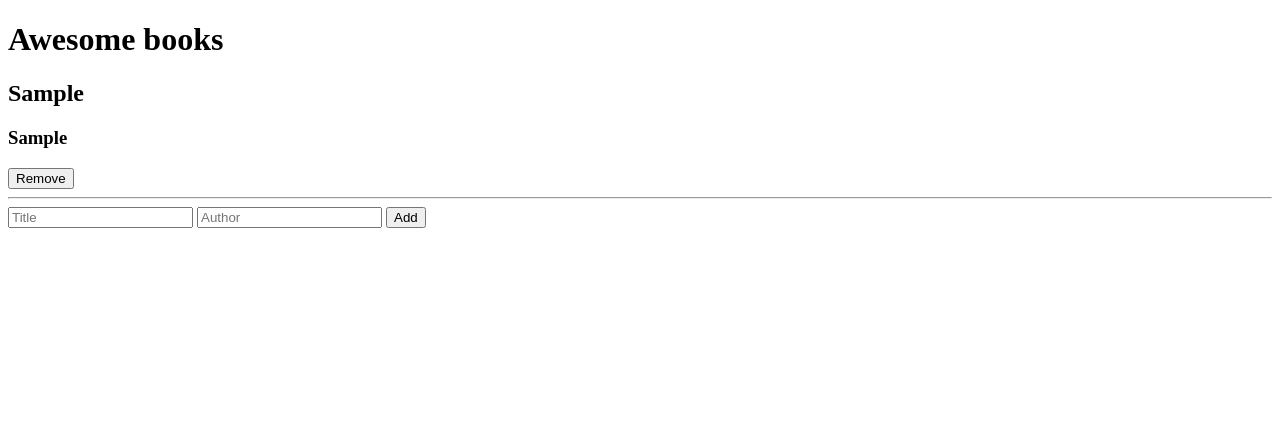
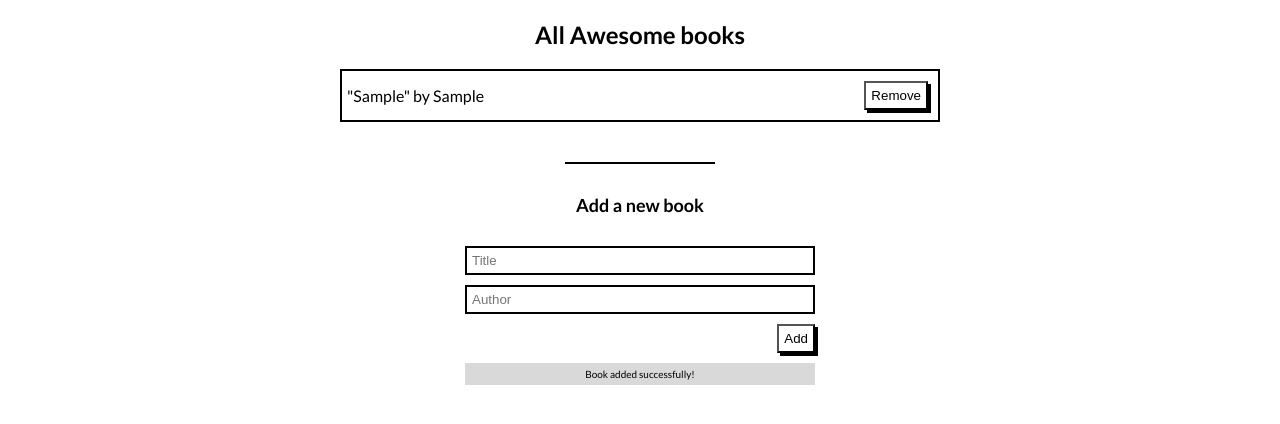
Before and after one commit to rbreva/awesome_books, a plain HTML site: page index.html in a window 1280 px wide. Both pictures are taken after typing "Sample", "Sample" into the empty fields and a click on the button "Add". Drawn offline with Linux system fonts and the light colour scheme.

Commit message:
refactor yo js clases

```diff
--- /dev/null
+++ b/css/styles.css
@@ -0,0 +1,140 @@
+/* -------Generales---------- */
+
+:root {
+  --black: #000;
+  --grey: #d9d9d9;
+  --white: #fff;
+  --principalFont: 'Lato', sans-serif;
+}
+
+html {
+  box-sizing: border-box;
+  font-size: 62.5%;
+}
+
+*,
+*::before,
+*::after {
+  box-sizing: border-box;
+  margin: 0;
+  outline: none;
+}
+
+a {
+  text-decoration: none;
+  color: inherit;
+}
+
+p,
+ul {
+  padding: 0;
+  margin: 0;
+}
+
+li {
+  list-style: none;
+}
+
+img {
+  width: 100%;
+  height: auto;
+}
+
+body {
+  background-color: var(--white);
+  font-size: 1.2rem;
+  font-family: var(--principalFont);
+  color: var(--black);
+  display: flex;
+  flex-direction: column;
+  height: 100vh;
+}
+
+header {
+  text-align: center;
+}
+
+h1 {
+  padding: 2rem;
+}
+
+.container {
+  width: 100%;
+  flex: 1;
+}
+
+.books {
+  width: 100%;
+  max-width: 60rem;
+  margin: auto;
+  border: 2px solid var(--black);
+}
+
+.book {
+  width: 100%;
+  display: flex;
+  align-items: center;
+  justify-content: space-between;
+}
+
+.book:nth-child(even) {
+  background-color: var(--grey);
+}
+
+.book__content {
+  padding: 0.5rem;
+  font-size: 1.6rem;
+}
+
+.book__remove {
+  padding: 1rem;
+}
+
+.book__removeBtn {
+  background-color: var(--white);
+  padding: 0.5rem;
+  box-shadow: 0.3rem 0.3rem var(--black);
+}
+
+hr {
+  margin: auto;
+  margin-top: 4rem;
+  width: 15rem;
+  border: 1px solid var(--black);
+}
+
+h2 {
+  text-align: center;
+  padding: 3rem;
+}
+
+.new_book {
+  width: 100%;
+  max-width: 35rem;
+  margin: auto;
+  display: flex;
+  flex-direction: column;
+  gap: 1rem;
+  align-items: flex-end;
+}
+
+.new_book input {
+  padding: 0.5rem;
+  border: 2px solid var(--black);
+  width: 100%;
+}
+
+.new_book__addBtn {
+  background-color: var(--white);
+  padding: 0.5rem;
+  box-shadow: 0.3rem 0.3rem var(--black);
+  width: fit-content;
+}
+
+.new_book__alertMsg {
+  font-size: 1rem;
+  background-color: var(--grey);
+  width: 100%;
+  text-align: center;
+  padding: 0.5rem;
+}
--- a/index.html
+++ b/index.html
@@ -5,13 +5,20 @@
   <meta http-equiv="X-UA-Compatible" content="IE=edge">
   <meta name="viewport" content="width=device-width, initial-scale=1.0">
   <title>Awesome books - Mauricio Mendoza</title>
+  <link  rel="icon" type="image/png" href="images/mm_ico.png">
+  <link rel="preconnect" href="https://fonts.googleapis.com">
+  <link rel="preconnect" href="https://fonts.gstatic.com" crossorigin>
+  <link href="https://fonts.googleapis.com/css2?family=Lato:wght@400;700&display=swap" rel="stylesheet">
+  <link rel="stylesheet" href="css/styles.css">
 </head>
-<body onload="showBooks()">
+<body>
 <header>
-  <h1>Awesome books</h1>
+  <h1>All Awesome books</h1>
 </header>
-<div>
+<div class="container">
   <div class="books">  </div>
+  <hr>
+  <h2>Add a new book</h2>
   <form class="new_book">
     <input type="text" class="new_book__title" id="bookTitle" name="bookTitle" placeholder="Title">
     <input type="text" class="new_book__author" id="bookAuthor" name="bookAuthor" placeholder="Author">
@@ -20,6 +27,6 @@
   </form>
 </div>
 <footer></footer>
-<script src="js/awesomeBooks.js"></script>
+<script src="js/awesomeBooksClasses.js"></script>
 </body>
 </html>
--- /dev/null
+++ b/js/awesomeBooksClasses.js
@@ -0,0 +1,90 @@
+let awesomeBooks = [];
+
+const addBtn = document.getElementById('addBtn');
+const alertMsg = document.getElementById('alertMsg');
+const bookS = document.querySelector('.books');
+
+class Book {
+  constructor(title, author) {
+    this.title = title;
+    this.author = author;
+  }
+
+  static showBooks() {
+    const awesomeBooksStorage = localStorage.getItem('awesomeBooks');
+    bookS.innerHTML = '';
+
+    if (awesomeBooksStorage === null) {
+      awesomeBooks = [];
+    } else {
+      awesomeBooks = JSON.parse(awesomeBooksStorage);
+    }
+    for (let i = 0; i < awesomeBooks.length; i += 1) {
+      awesomeBooks[i].index = [i];
+      Book.addBookToList(awesomeBooks[i]);
+    }
+  }
+
+  static addBookToList(book) {
+    const addbook = document.createElement('div');
+    addbook.classList.add('book');
+    addbook.innerHTML = `
+    <div class="book">
+      <div class="book__content">"${book.title}" by ${book.author}</div>
+      <div class="book__remove">
+        <button value='${book.index}' class="book__removeBtn" >Remove</button>
+      </div>
+    </div>
+   `;
+    bookS.appendChild(addbook);
+  }
+
+  static showAlert(message, className) {
+    alertMsg.style.display = className;
+    alertMsg.innerHTML = message;
+    Book.removeAlert();
+  }
+
+  static removeAlert() {
+    setTimeout(() => {
+      alertMsg.style.display = 'none';
+      alertMsg.innerHTML = '';
+    }, 3000);
+  }
+
+  static addBook(book) {
+    awesomeBooks.push(book);
+    localStorage.setItem('awesomeBooks', JSON.stringify(awesomeBooks));
+    Book.showBooks();
+  }
+
+  static removeBook(delbook) {
+    awesomeBooks.splice(delbook.value, 1);
+    localStorage.setItem('awesomeBooks', JSON.stringify(awesomeBooks));
+    Book.showBooks();
+  }
+}
+
+document.addEventListener('DOMContentLoaded', Book.showBooks);
+
+addBtn.addEventListener('click', (e) => {
+  e.preventDefault();
+
+  const bookTitle = document.getElementById('bookTitle');
+  const bookAuthor = document.getElementById('bookAuthor');
+
+  if (bookTitle.value && bookAuthor.value) {
+    const book = new Book(bookTitle.value, bookAuthor.value);
+    Book.addBook(book);
+    bookTitle.value = '';
+    bookAuthor.value = '';
+    Book.showAlert('Book added successfully!', 'block');
+  } else {
+    Book.showAlert('Missing data, add Title and Author', 'block');
+  }
+});
+
+bookS.addEventListener('click', (e) => {
+  e.preventDefault();
+  Book.removeBook(e.target);
+});
```
